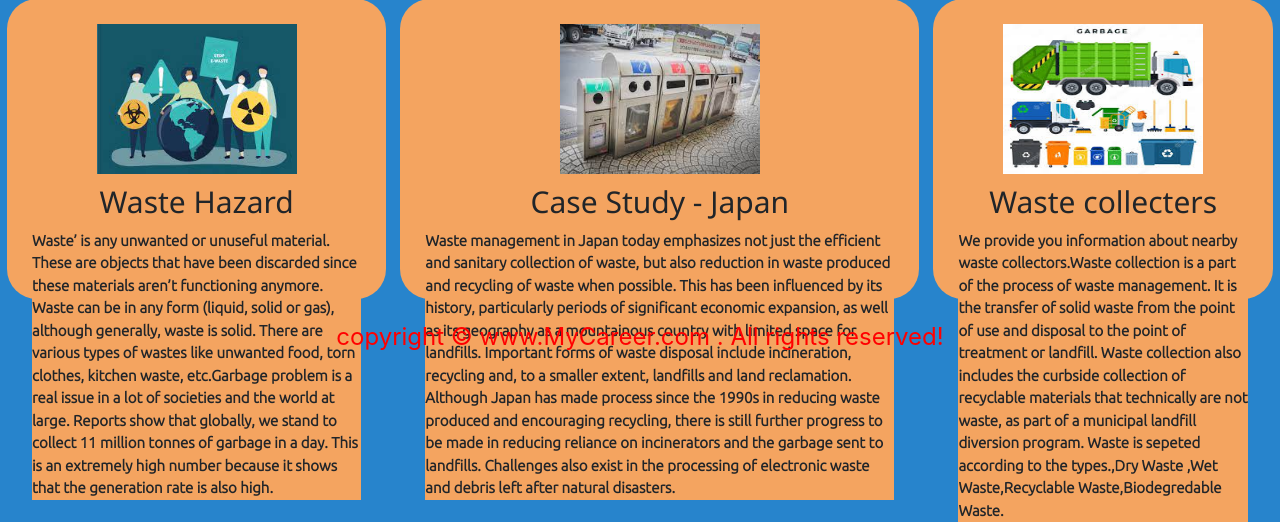
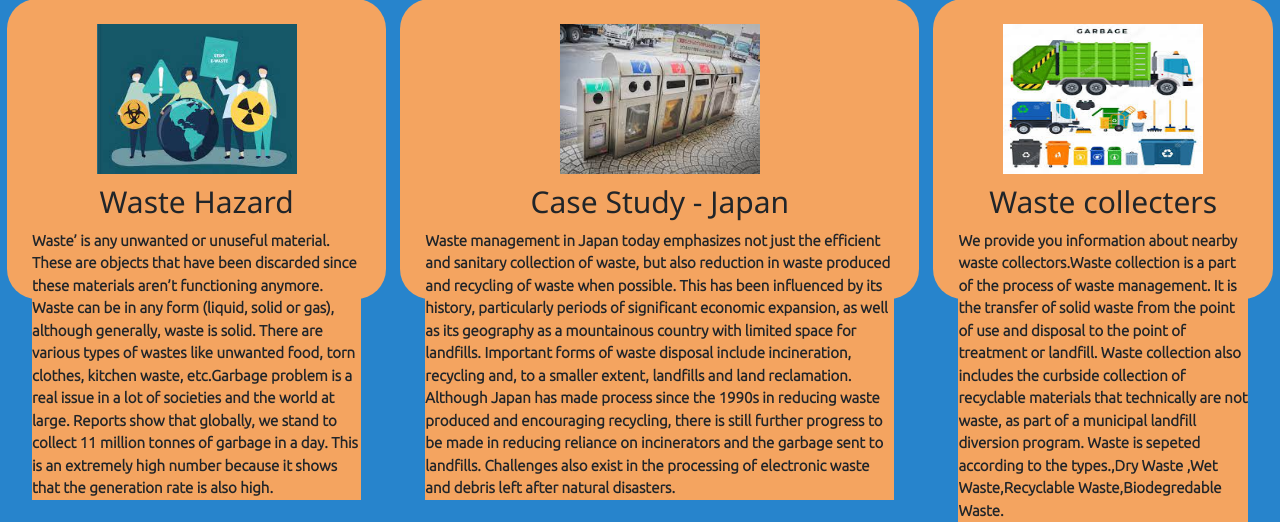
Before and after one commit to Websetters3/Waste_Management, a Django app: page / in a window 1280 px wide. Shown: the part 1406-1928 px from the top of the page. Run offline with Django 3.2, Linux system fonts and the light colour scheme; some libraries are stand-ins or nearby versions.

Commit message:
Final Commit

```diff
--- a/WasteWebsite/Main/Templates/index.html
+++ b/WasteWebsite/Main/Templates/index.html
@@ -206,19 +206,7 @@
 
 <body background='{% static "homemain2.png" %}' >
 
-    <!-- Navigation Bar -->
-    <!--<nav id="navbar">
 
-        <div class="main">
-            <ul>
-                <li><a href="#Home">Home</a></li>
-                <li><a href="#About">About Us</a></li>
-                <li><a href="#Waste_Types">Waste Types</a></li>
-                <li><a href="Main/contact">Contact Us</a></li>
-                <li><a href="#Waste_collecters">Waste collecters</a></li>
-            </ul>
-        </div>
-    </nav>-->
     <div class="w3-panel w3-green w3-display-container">
       <span onclick="this.parentElement.style.display='none'"
       class="w3-button w3-large w3-display-topright">&times;</span>
@@ -401,7 +389,7 @@
   </div>
 
 
-        <!-- HOME  -->
+
         <div id="home">
             <h1 class="h-primary text-center">"CAN'T SEE THIS, RIGHT?" </h1>
             <div class="container">
@@ -453,7 +441,7 @@
           </div>
 
 
-    <!--<h1 class="h-primary text-center">About Us</h1>-->
+
     <section id="options">
         <div class="box">
             <img src='{% static "hazard.jpeg" %}' alt="Error to load image">
@@ -477,11 +465,6 @@
 
 
           <script src="https://cdn.jsdelivr.net/npm/bootstrap@5.0.2/dist/js/bootstrap.bundle.min.js" integrity="sha384-MrcW6ZMFYlzcLA8Nl+NtUVF0sA7MsXsP1UyJoMp4YLEuNSfAP+JcXn/tWtIaxVXM" crossorigin="anonymous"></script>
-          <footer>
-            <div class="text-center"><font color="red" size="5">
-                copyright &copy; www.MyCareer.com . All rights reserved!
-            </div></font>
-        </footer>
 
 
 
@@ -491,10 +474,3 @@
 </body>
 
 </html>
-<!--<div>
-  <footer>
-      <div class="text-center"><font color="red" size="5">
-        <center> copyright &copy; www.WebSetters.com . All rights reserved!</center></font>
-      </div>
-  </footer>
-</div>-->
```
Also changed, not shown: WasteWebsite/Main/Templates/links.html (+1 -23 lines), WasteWebsite/db.sqlite3.
